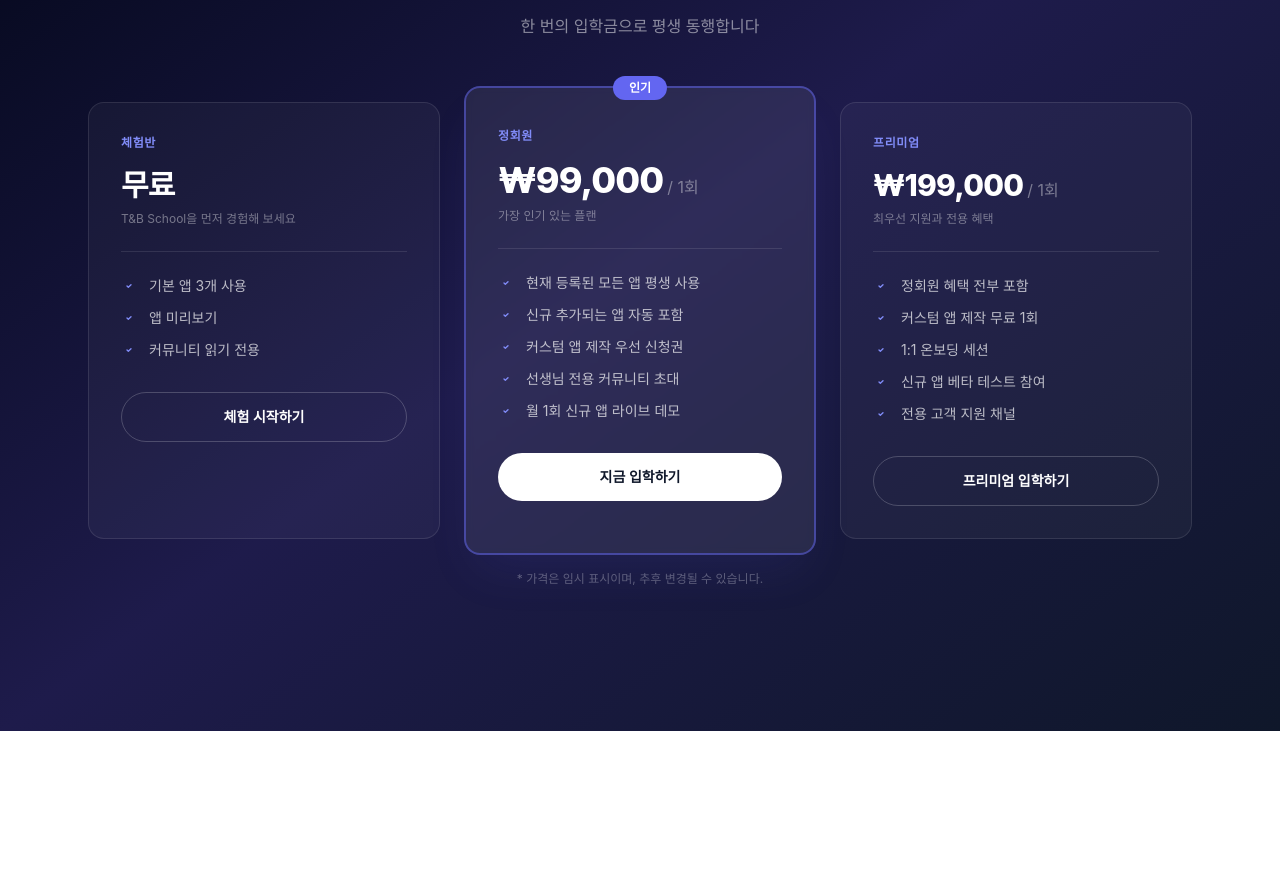
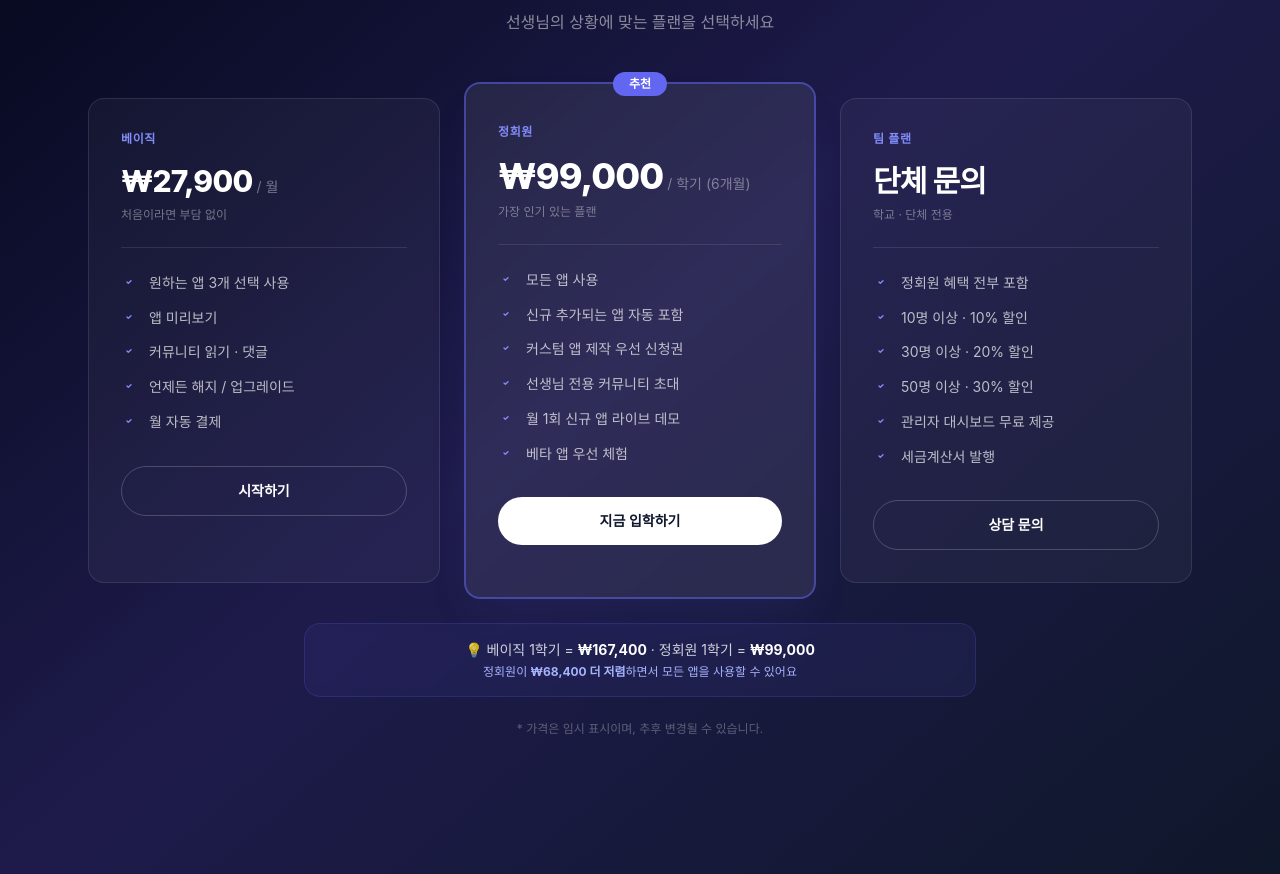
Before and after one commit to cih4682/tnb-school, a Next.js app: page / in a window 1280 px wide. Shown: the part 5421-6295 px from the top of the page. Built offline with nearby package versions, Linux system fonts and the light colour scheme; no server answers; a web font is replaced by a local one.

Commit message:
Pricing: 베이직(월) / 정회원(학기) / 팀 플랜 + 가성비 비교

```diff
--- a/components/sections/Pricing.tsx
+++ b/components/sections/Pricing.tsx
@@ -4,49 +4,53 @@ import { motion } from "framer-motion";
 
 const plans = [
   {
-    name: "체험반",
-    price: "무료",
-    unit: "",
-    desc: "T&B School을 먼저 경험해 보세요",
+    name: "베이직",
+    price: "₩27,900",
+    unit: "/ 월",
+    desc: "처음이라면 부담 없이",
     badge: null,
     benefits: [
-      "기본 앱 3개 사용",
+      "원하는 앱 3개 선택 사용",
       "앱 미리보기",
-      "커뮤니티 읽기 전용",
+      "커뮤니티 읽기 · 댓글",
+      "언제든 해지 / 업그레이드",
+      "월 자동 결제",
     ],
-    cta: "체험 시작하기",
+    cta: "시작하기",
     featured: false,
   },
   {
     name: "정회원",
     price: "₩99,000",
-    unit: "/ 1회",
+    unit: "/ 학기 (6개월)",
     desc: "가장 인기 있는 플랜",
-    badge: "인기",
+    badge: "추천",
     benefits: [
-      "현재 등록된 모든 앱 평생 사용",
+      "모든 앱 사용",
       "신규 추가되는 앱 자동 포함",
       "커스텀 앱 제작 우선 신청권",
       "선생님 전용 커뮤니티 초대",
       "월 1회 신규 앱 라이브 데모",
+      "베타 앱 우선 체험",
     ],
     cta: "지금 입학하기",
     featured: true,
   },
   {
-    name: "프리미엄",
-    price: "₩199,000",
-    unit: "/ 1회",
-    desc: "최우선 지원과 전용 혜택",
+    name: "팀 플랜",
+    price: "단체 문의",
+    unit: "",
+    desc: "학교 · 단체 전용",
     badge: null,
     benefits: [
       "정회원 혜택 전부 포함",
-      "커스텀 앱 제작 무료 1회",
-      "1:1 온보딩 세션",
-      "신규 앱 베타 테스트 참여",
-      "전용 고객 지원 채널",
+      "10명 이상 · 10% 할인",
+      "30명 이상 · 20% 할인",
+      "50명 이상 · 30% 할인",
+      "관리자 대시보드 무료 제공",
+      "세금계산서 발행",
     ],
-    cta: "프리미엄 입학하기",
+    cta: "상담 문의",
     featured: false,
   },
 ];
@@ -63,8 +67,8 @@ export function Pricing() {
           className="text-center"
         >
           <p className="text-xs font-semibold uppercase tracking-[0.3em] text-indigo-400">Pricing</p>
-          <h2 className="mt-4 text-3xl font-extrabold tracking-tight text-white md:text-4xl">입학 안내</h2>
-          <p className="mt-3 text-white/50">한 번의 입학금으로 평생 동행합니다</p>
+          <h2 className="mt-4 text-3xl font-extrabold tracking-tight text-white">입학 안내</h2>
+          <p className="mt-3 text-white/50">선생님의 상황에 맞는 플랜을 선택하세요</p>
         </motion.div>
 
         <div className="mt-16 grid gap-6 md:grid-cols-3">
@@ -96,7 +100,7 @@ export function Pricing() {
                 }`}>
                   {plan.price}
                 </span>
-                {plan.unit && <span className="text-white/40">{plan.unit}</span>}
+                {plan.unit && <span className="text-sm text-white/40">{plan.unit}</span>}
               </div>
               <p className="mt-2 text-xs text-white/40">{plan.desc}</p>
 
@@ -110,12 +114,12 @@ export function Pricing() {
                     whileInView={{ opacity: 1, x: 0 }}
                     viewport={{ once: true }}
                     transition={{ delay: 0.3 + i * 0.1 + idx * 0.06 }}
-                    className="flex items-center gap-3 text-sm"
+                    className="flex items-start gap-3 text-sm"
                   >
-                    <svg className="h-4 w-4 shrink-0 text-indigo-400" viewBox="0 0 24 24" fill="none" stroke="currentColor" strokeWidth={2} strokeLinecap="round" strokeLinejoin="round">
+                    <svg className="mt-0.5 h-4 w-4 shrink-0 text-indigo-400" viewBox="0 0 24 24" fill="none" stroke="currentColor" strokeWidth={2} strokeLinecap="round" strokeLinejoin="round">
                       <path d="m9 12 2 2 4-4" />
                     </svg>
-                    <span className="text-white/70">{b}</span>
+                    <span className="leading-relaxed text-white/70">{b}</span>
                   </motion.li>
                 ))}
               </ul>
@@ -134,7 +138,23 @@ export function Pricing() {
           ))}
         </div>
 
-        <p className="mt-8 text-center text-xs text-white/30">
+        {/* 가성비 임팩트 메시지 */}
+        <motion.div
+          initial={{ opacity: 0, y: 16 }}
+          whileInView={{ opacity: 1, y: 0 }}
+          viewport={{ once: true }}
+          transition={{ duration: 0.6, delay: 0.5 }}
+          className="mx-auto mt-10 max-w-2xl rounded-2xl border border-indigo-500/20 bg-indigo-500/[0.08] px-6 py-4 text-center backdrop-blur-sm"
+        >
+          <p className="text-sm text-white/80">
+            💡 베이직 1학기 = <span className="font-bold text-white">₩167,400</span> · 정회원 1학기 = <span className="font-bold text-white">₩99,000</span>
+          </p>
+          <p className="mt-1 text-xs text-indigo-300">
+            정회원이 <span className="font-bold">₩68,400 더 저렴</span>하면서 모든 앱을 사용할 수 있어요
+          </p>
+        </motion.div>
+
+        <p className="mt-6 text-center text-xs text-white/30">
           * 가격은 임시 표시이며, 추후 변경될 수 있습니다.
         </p>
       </div>
--- a/components/sections/Roadmap.tsx
+++ b/components/sections/Roadmap.tsx
@@ -29,7 +29,7 @@ const waiting = TEACHER_GOAL - helped - ongoing;
 const stages = [
   { label: "함께한 선생님", target: helped, desc: "이미 도와드린 선생님", duration: 1200, suffix: "명" },
   { label: "진행 중", target: ongoing, desc: "현재 상담·제작 중", duration: 1000, suffix: "명" },
-  { label: "다음 주인공", target: waiting, desc: "함께할 자리를 기다려요", duration: 1800, suffix: "명" },
+  { label: "다음 주인공", target: waiting, desc: "지금 행운을 잡으세요!", duration: 1800, suffix: "명" },
 ];
 
 export function Roadmap() {
--- a/components/sections/Testimonials.tsx
+++ b/components/sections/Testimonials.tsx
@@ -4,10 +4,10 @@ import { useEffect, useState } from "react";
 import { motion, AnimatePresence } from "framer-motion";
 
 const testimonials = [
-  { name: "김민지 선생님", role: "초등학교 4학년 담임", quote: "수업 플래너랑 워크시트 생성기 덕분에\n매주 야근이 사라졌어요." },
-  { name: "박준호 선생님", role: "중학교 수학", quote: "퀴즈 메이커로 단원평가 만드는 시간이\n30분에서 5분으로 줄었어요." },
-  { name: "이서연 선생님", role: "고등학교 국어", quote: "생기부 도우미가 정말 똑똑해요.\n관찰 기록만 넣으면 자연스러운 문장이 나와요." },
-  { name: "정하늘 선생님", role: "초등학교 1학년 담임", quote: "자리 배치도 앱은\n학기 초의 구원자였어요." },
+  { name: "김O지 선생님", role: "초등학교 4학년 담임", quote: "수업 플래너랑 워크시트 생성기 덕분에\n매주 야근이 사라졌어요." },
+  { name: "박O호 선생님", role: "중학교 수학", quote: "퀴즈 메이커로 단원평가 만드는 시간이\n30분에서 5분으로 줄었어요." },
+  { name: "이O연 선생님", role: "고등학교 국어", quote: "생기부 도우미가 정말 똑똑해요.\n관찰 기록만 넣으면 자연스러운 문장이 나와요." },
+  { name: "정O늘 선생님", role: "초등학교 1학년 담임", quote: "자리 배치도 앱은\n학기 초의 구원자였어요." },
 ];
 
 export function Testimonials() {
```
